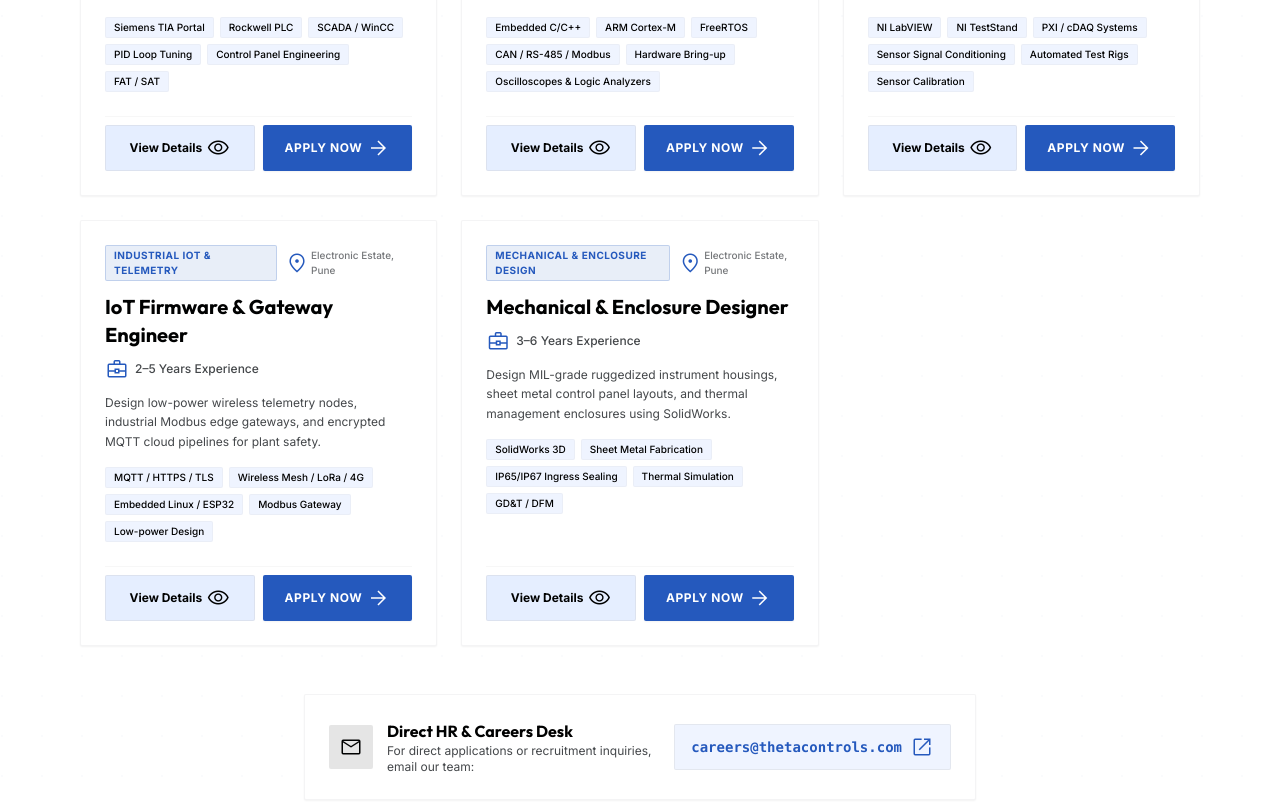
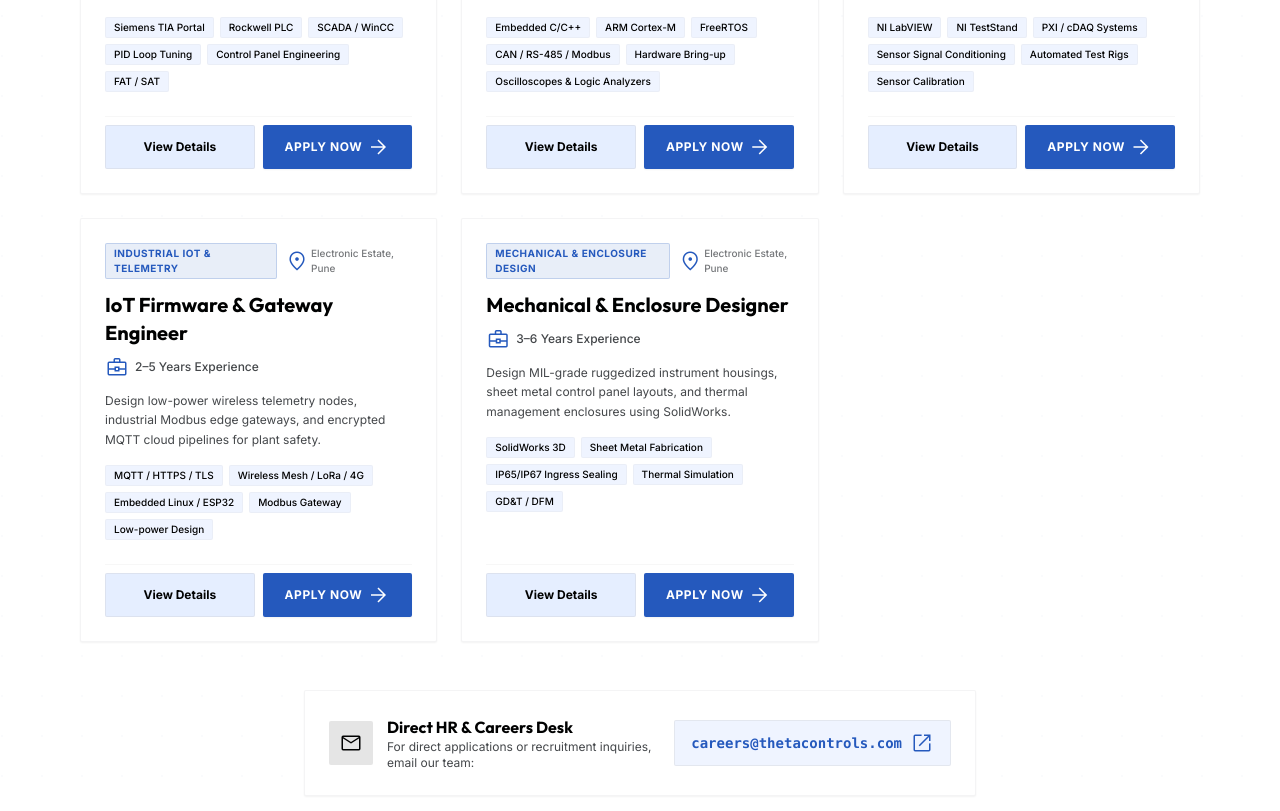
Before and after one commit to vrushabh-digraje/Theta, a React (Vite) app: page /careers in a window 1280 px wide. Shown: the part 1643-2454 px from the top of the page. Built offline with nearby package versions, Linux system fonts and the light colour scheme.

Commit message:
fix(careers): remove eye visibility icon from View Details button

```diff
--- a/src/pages/Careers.tsx
+++ b/src/pages/Careers.tsx
@@ -412,10 +412,9 @@ export const Careers: FC = () => {
                   <button
                     type="button"
                     onClick={() => handleOpenDetailModal(job)}
-                    className="py-2.5 px-3 bg-surface-container hover:bg-surface-container-high text-primary font-body text-xs font-bold rounded-xs transition-colors flex items-center justify-center gap-1 cursor-pointer border border-outline-variant/30"
+                    className="py-2.5 px-3 bg-surface-container hover:bg-surface-container-high text-primary font-body text-xs font-bold rounded-xs transition-colors flex items-center justify-center cursor-pointer border border-outline-variant/30"
                   >
                     <span>View Details</span>
-                    <span className="material-symbols-outlined text-[14px]">visibility</span>
                   </button>
 
                   <button
```
